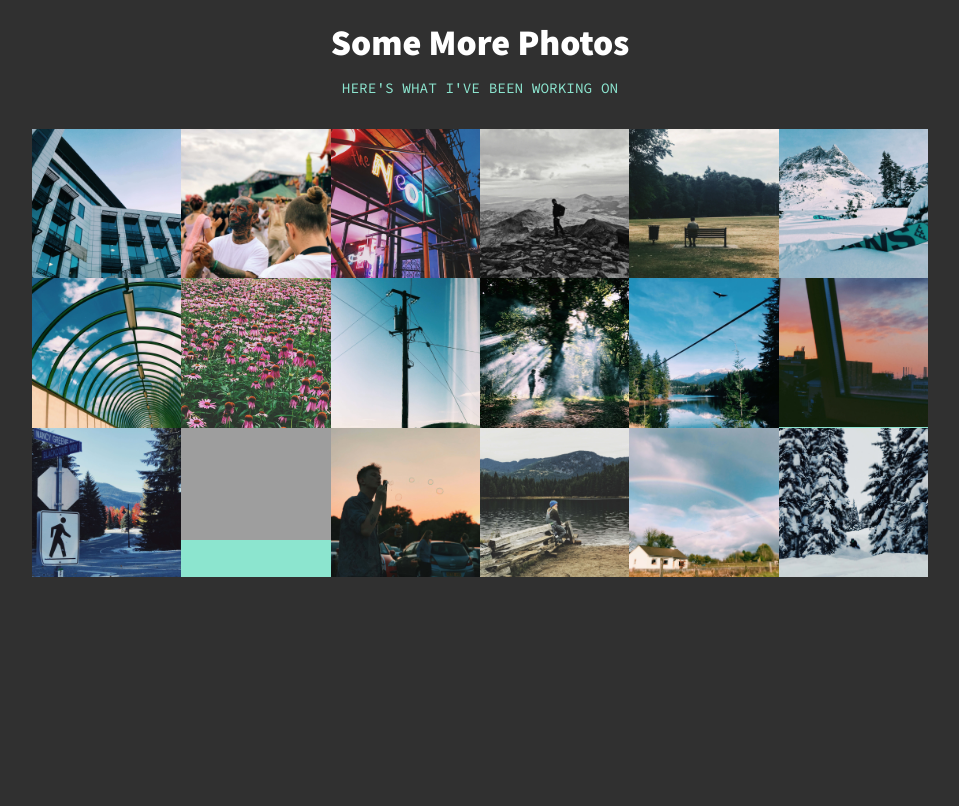
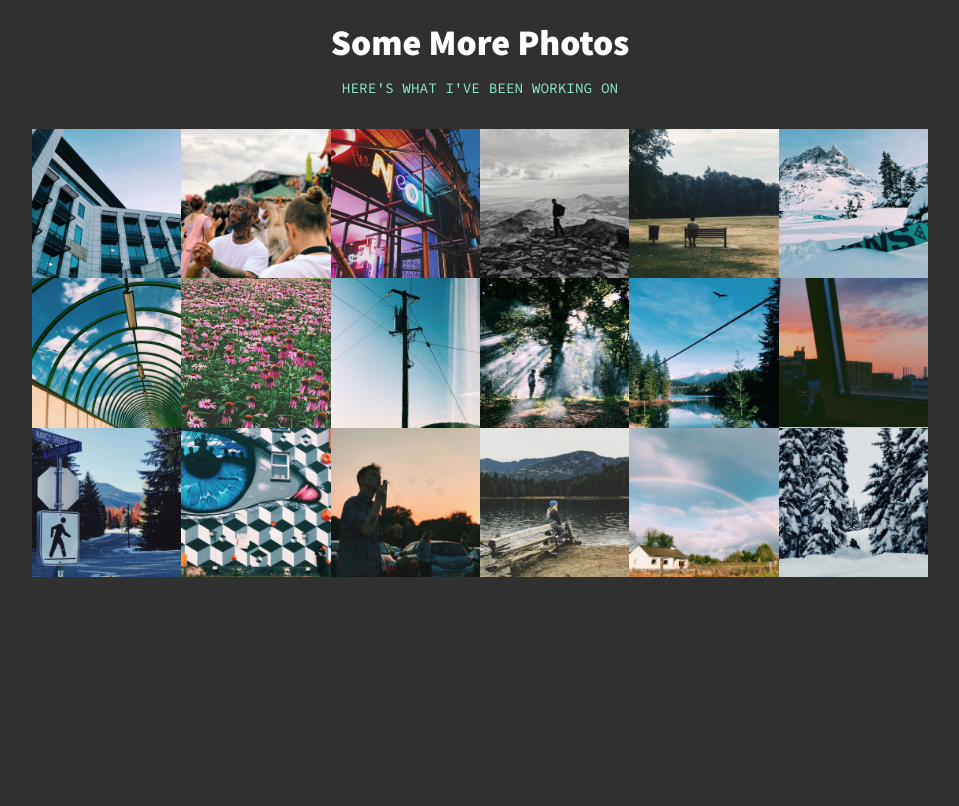
Before and after one commit to lck3nny/Portfolio, a PHP site: page /photo.php in a window 1280 px wide. Shown: the part 1169-1975 px from the top of the page, without its empty margins (160-1119 px from the left). Run offline with PHP 8.4, Linux system fonts and the light colour scheme; some libraries are stand-ins or nearby versions; grey boxes are pictures that could not be loaded.

Commit message:
fixed naming issue with photos page

```diff
--- a/photo.php
+++ b/photo.php
@@ -31,7 +31,7 @@
             <p class="section_subtitle section_subtitle-intro">
                 Capturing a moment
             </p>
-            <img img src="img/whis-eagle.JPG" class="intro_img" alt="photography-title_img">
+            <img img src="img/whis-eagle.jpg" class="intro_img" alt="photography-title_img">
         </section> <!-- /section -->
 
         <!-- ~~~~~~~~~~~~~~~~~~~~~~~~~~~~~~~~~~~~~~~~~~~~~~~~~~ -->
@@ -123,13 +123,13 @@
 
                 <!-- gallery item 14 -->
                 <a href="https://www.instagram.com/p/BVIkVPBAiDr/" class="portfolio_item">
-                    <img src="img/graph-abstract.jpg" alt="" class="portfolio_img">
+                    <img src="img/graph-abstract.jpeg" alt="" class="portfolio_img">
                 </a>
 
                 <!-- gallery item 15 -->
 
                 <a href="https://www.instagram.com/p/BUq2dTigvNx/" class="gallery_sq_item">
-                    <img src="img/jack-bubbles.JPG" alt="" class="sq_gallery_img">
+                    <img src="img/jack-bubbles.jpg" alt="" class="sq_gallery_img">
                 </a>
 
                 <!-- gallery item 16 -->
```
Also changed, not shown: 1 other file.
